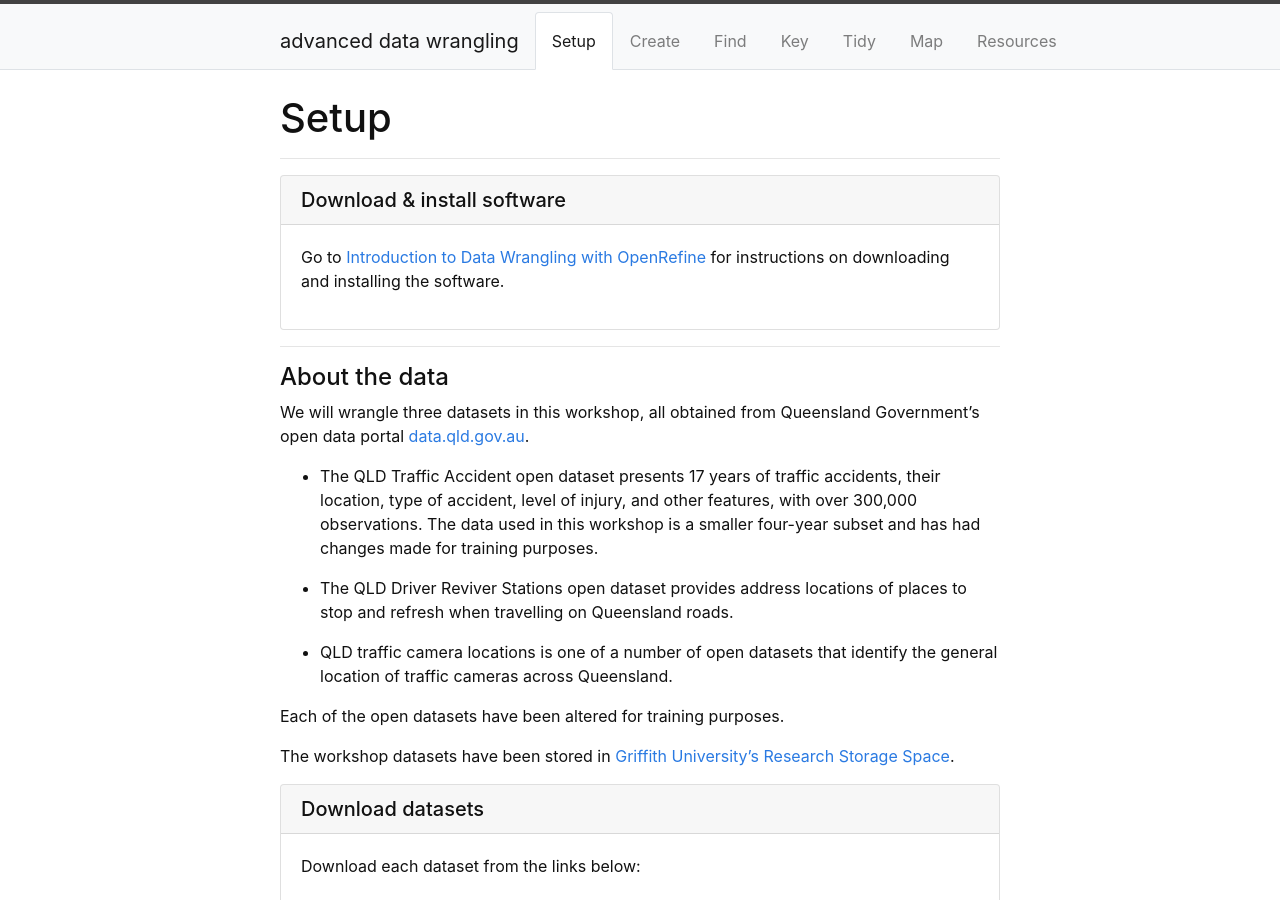
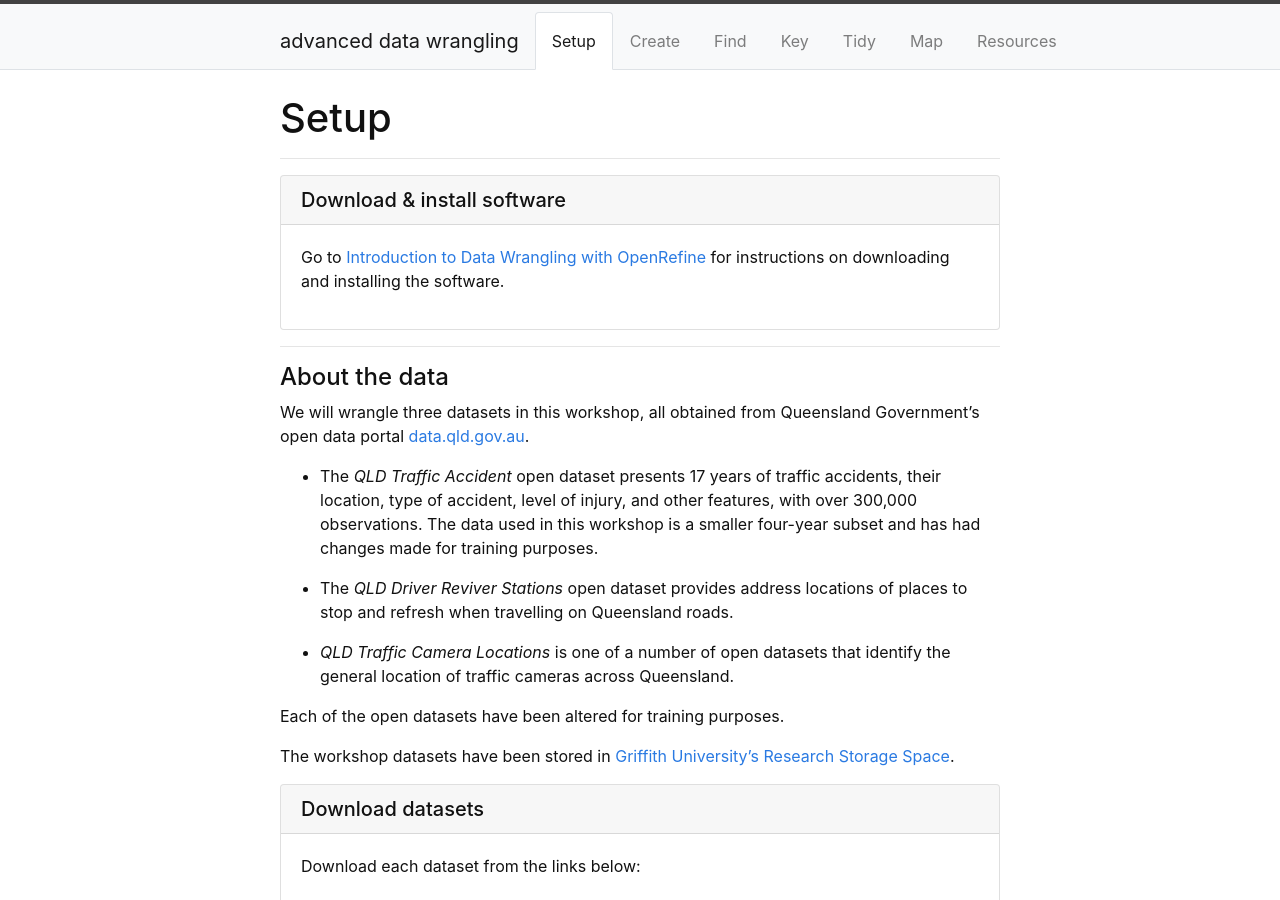
Before and after one commit to GULibrarySandbox/advanced-data-wrangle-old, a Jekyll site: the page built from content/1-setup.md, in a window 1280 px wide and 900 px high. Built offline with Jekyll 4.4.1, drawn with Linux system fonts in a browser that asks for light colours.

```diff
--- a/content/1-setup.md
+++ b/content/1-setup.md
@@ -14,11 +14,11 @@ Go to [Introduction to Data Wrangling with OpenRefine](https://griffithunilibrar
 
 We will wrangle three datasets in this workshop, all obtained from Queensland Government's open data portal [data.qld.gov.au](data.qld.gov.au).
 
-- The QLD Traffic Accident open dataset presents 17 years of traffic accidents, their location, type of accident, level of injury, and other features, with over 300,000 observations.  The data used in this workshop is a smaller four-year subset and has had changes made for training purposes.
+- The *QLD Traffic Accident* open dataset presents 17 years of traffic accidents, their location, type of accident, level of injury, and other features, with over 300,000 observations.  The data used in this workshop is a smaller four-year subset and has had changes made for training purposes.
 
-- The QLD Driver Reviver Stations open dataset provides address locations of places to stop and refresh when travelling on Queensland roads.
+- The *QLD Driver Reviver Stations* open dataset provides address locations of places to stop and refresh when travelling on Queensland roads.
 
-- QLD traffic camera locations is one of a number of open datasets that identify the general location of traffic cameras across Queensland.
+- *QLD Traffic Camera Locations* is one of a number of open datasets that identify the general location of traffic cameras across Queensland.
 
 Each of the open datasets have been altered for training purposes.
 
```
